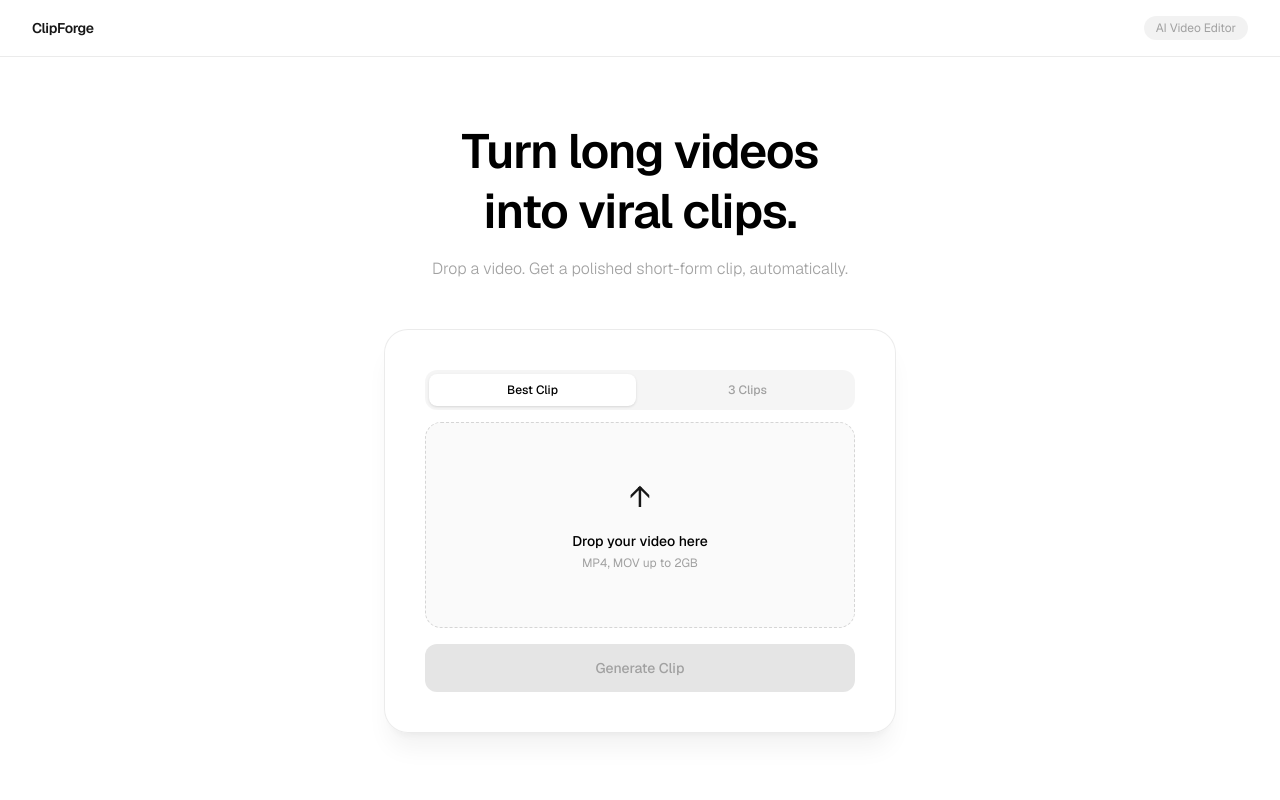
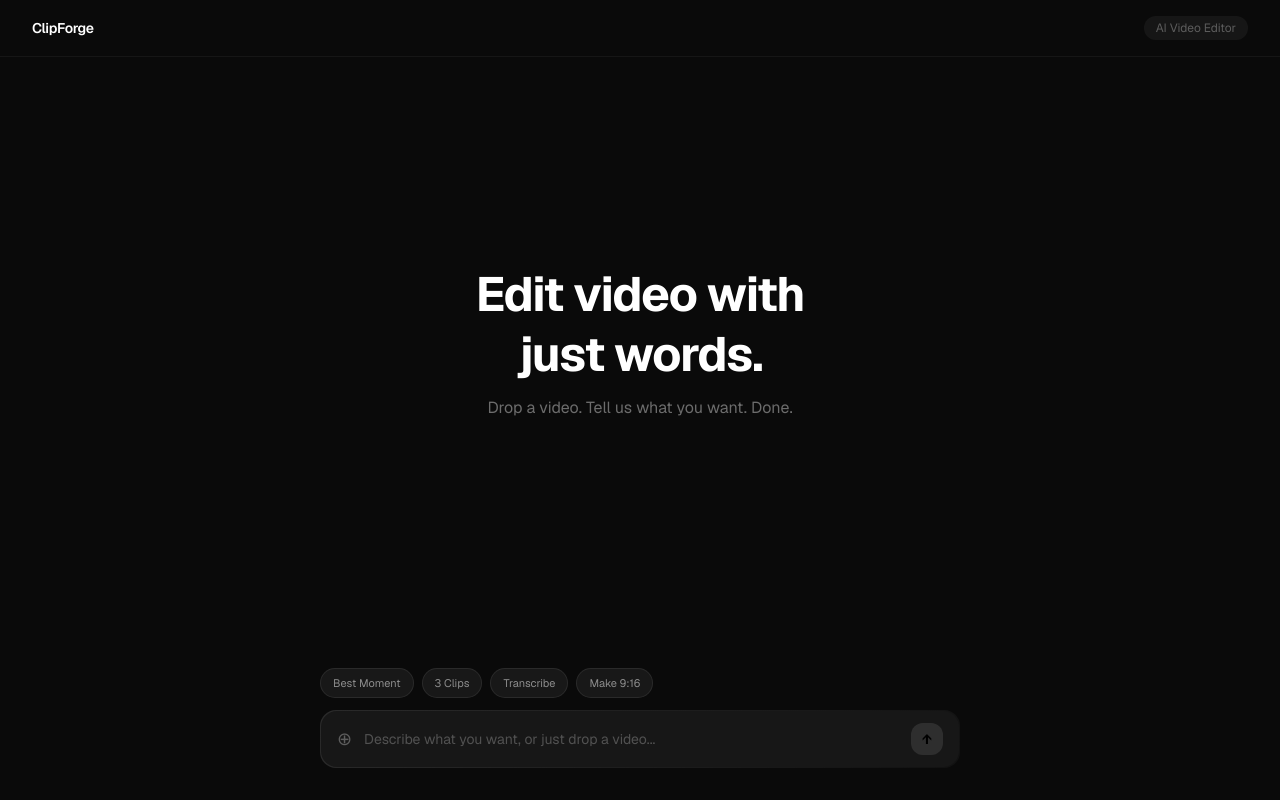
Before and after one commit to Riashabh/editing-software, a Next.js app in the folder frontend/: page / in a window 1280 px wide. Built offline with nearby package versions, Linux system fonts and the light colour scheme.

Commit message:
Add chat UI with intent parsing, dark theme landing page

```diff
--- a/frontend/app/page.tsx
+++ b/frontend/app/page.tsx
@@ -3,14 +3,11 @@ import { useState, useRef, useEffect } from "react";
 import VideoPlayer from "./components/VideoPlayer";
 import StylePanel, { SubStyle, Subtitle, DEFAULT_STYLE } from "./components/StylePanel";
 
-const steps = [
-  "Extracting audio",
-  "Transcribing with Whisper",
-  "Finding best moments with GPT-4o",
-  "Cutting & merging clips",
-  "Reframing to vertical",
-  "Burning subtitles",
-];
+interface Message {
+  role: "user" | "assistant";
+  text: string;
+  fileName?: string;
+}
 
 interface ClipResult {
   video_url: string;
@@ -32,13 +29,26 @@ function formatTime(s: number) {
   return `${m}:${sec.toString().padStart(2, "0")}`;
 }
 
+const CHIPS = [
+  { label: "Best Moment", text: "find the best moment and make a clip" },
+  { label: "3 Clips", text: "find the 3 best moments" },
+  { label: "Transcribe", text: "just transcribe this video" },
+  { label: "Make 9:16", text: "make it 9:16 vertical" },
+];
+
 export default function Home() {
-  const [file, setFile] = useState<File | null>(null);
-  const [dragging, setDragging] = useState(false);
+  // Chat state
+  const [messages, setMessages] = useState<Message[]>([
+    { role: "assistant", text: "Hey! Drop a video and tell me what you want to do with it." },
+  ]);
+  const [chatInput, setChatInput] = useState("");
+  const [chatFile, setChatFile] = useState<File | null>(null);
+  const [chatDragging, setChatDragging] = useState(false);
   const [processing, setProcessing] = useState(false);
-  const [currentStep, setCurrentStep] = useState(-1);
-  const [errorStep, setErrorStep] = useState(-1);
-  const [mode, setMode] = useState<"single" | "multi">("single");
+  const messagesEndRef = useRef<HTMLDivElement>(null);
+  const fileInputRef = useRef<HTMLInputElement>(null);
+
+  // Editor state
   const [result, setResult] = useState<ProcessResult | null>(null);
   const [selectedClip, setSelectedClip] = useState(0);
   const [style, setStyle] = useState<SubStyle>(DEFAULT_STYLE);
@@ -51,8 +61,87 @@ export default function Home() {
   const [isPlaying, setIsPlaying] = useState(false);
   const [currentTime, setCurrentTime] = useState(0);
   const [duration, setDuration] = useState(0);
-  const inputRef = useRef<HTMLInputElement>(null);
   const videoRef = useRef<HTMLVideoElement | null>(null);
+
+  useEffect(() => {
+    messagesEndRef.current?.scrollIntoView({ behavior: "smooth" });
+  }, [messages]);
+
+  const addMessage = (msg: Message) => setMessages(prev => [...prev, msg]);
+
+  const handleSend = async () => {
+    const text = chatInput.trim();
+    if (!text && !chatFile) return;
+    if (!chatFile) {
+      addMessage({ role: "user", text });
+      setChatInput("");
+      addMessage({ role: "assistant", text: "Please attach a video first — drag it into the chat or click the paperclip." });
+      return;
+    }
+
+    // Add user message
+    addMessage({ role: "user", text: text || "Process this video", fileName: chatFile.name });
+    setChatInput("");
+    const file = chatFile;
+    setChatFile(null);
+    setProcessing(true);
+
+    try {
+      // Parse intent
+      addMessage({ role: "assistant", text: "Got it, figuring out what you want..." });
+      let intent = { mode: "single", count: 1, aspectRatio: "original" };
+      if (text) {
+        const intentRes = await fetch("http://localhost:8000/parse-intent", {
+          method: "POST",
+          headers: { "Content-Type": "application/json" },
+          body: JSON.stringify({ message: text }),
+        });
+        if (intentRes.ok) intent = await intentRes.json();
+      }
+
+      const mode = intent.mode === "best_moments"
+        ? (intent.count > 1 ? "multi" : "single")
+        : "single";
+
+      addMessage({ role: "assistant", text: "Transcribing your video with Whisper..." });
+
+      const job_id = Math.random().toString(36).slice(2, 10);
+      setJobId(job_id);
+
+      const formData = new FormData();
+      formData.append("file", file);
+
+      const res = await fetch(
+        `http://localhost:8000/process?mode=${mode}&job_id=${job_id}&count=${intent.count}&aspectRatio=${intent.aspectRatio}`,
+        { method: "POST", body: formData }
+      );
+
+      if (!res.ok) {
+        const err = await res.json();
+        addMessage({ role: "assistant", text: `Something went wrong: ${err.detail}` });
+        return;
+      }
+
+      const data: ProcessResult = await res.json();
+
+      // Apply aspect ratio from intent
+      if (intent.aspectRatio && intent.aspectRatio !== "original") {
+        setStyle(s => ({ ...s, aspectRatio: intent.aspectRatio }));
+      }
+
+      addMessage({ role: "assistant", text: `Done! Opening your clip in the editor.` });
+      setTimeout(() => {
+        setResult(data);
+        setEditedSubtitles(null);
+        setSelectedClip(0);
+      }, 800);
+
+    } catch {
+      addMessage({ role: "assistant", text: "Something went wrong. Please try again." });
+    } finally {
+      setProcessing(false);
+    }
+  };
 
   const handleVideoMount = (el: HTMLVideoElement) => {
     videoRef.current = el;
@@ -110,62 +199,15 @@ export default function Home() {
     window.addEventListener("mouseup", onUp);
   };
 
-  const handleFile = (f: File) => {
-    setFile(f);
-    setResult(null);
-    setCurrentStep(-1);
-    setErrorStep(-1);
-  };
-
-  const handleProcess = async () => {
-    if (!file) return;
-    setProcessing(true);
-    setResult(null);
-    setCurrentStep(-1);
-    setErrorStep(-1);
-    setSelectedSub(null);
-
-    const job_id = Math.random().toString(36).slice(2, 10);
-    setJobId(job_id);
-
-    const formData = new FormData();
-    formData.append("file", file);
-
-    const timings = [0, 3000, 16000, 26000, 36000, 46000];
-    timings.forEach((t, i) => setTimeout(() => setCurrentStep(i), t));
-
-    try {
-      const res = await fetch(`http://localhost:8000/process?mode=${mode}&job_id=${job_id}`, {
-        method: "POST",
-        body: formData,
-      });
-      if (!res.ok) {
-        const err = await res.json();
-        alert("Error: " + err.detail);
-        return;
-      }
-      const data: ProcessResult = await res.json();
-      setResult(data);
-      setEditedSubtitles(null);
-      setSelectedClip(0);
-    } catch {
-      alert("Something went wrong.");
-    } finally {
-      setProcessing(false);
-    }
-  };
-
   const handleExport = async () => {
     if (!result) return;
     setExporting(true);
-
     const isMulti = result.mode === "multi";
     const clip = isMulti ? result.clips?.[selectedClip] : null;
     const params = new URLSearchParams({
       job_id: jobId,
       ...(clip?.srt_key ? { srt_key: clip.srt_key } : {}),
     });
-
     try {
       const res = await fetch(`http://localhost:8000/export?${params}`, {
         method: "POST",
@@ -201,69 +243,125 @@ export default function Home() {
   return (
     <div className="h-screen flex flex-col font-sans overflow-hidden">
       {/* Nav */}
-      <nav className="flex-shrink-0 w-full px-8 py-4 flex items-center justify-between bg-white border-b border-black/8 z-50">
-        <span className="text-sm font-semibold tracking-tight">ClipForge</span>
-        <span className="text-xs text-neutral-400 bg-black/5 px-3 py-1 rounded-full">AI Video Editor</span>
+      <nav className={`flex-shrink-0 w-full px-8 py-4 flex items-center justify-between z-50 border-b ${result ? "bg-white border-black/8" : "bg-neutral-950 border-white/5"}`}>
+        <span className={`text-sm font-semibold tracking-tight ${result ? "text-black" : "text-white"}`}>ClipForge</span>
+        {result && (
+          <button onClick={() => setResult(null)} className="text-xs text-neutral-400 hover:text-black transition-colors">← Back to chat</button>
+        )}
+        <span className={`text-xs px-3 py-1 rounded-full ${result ? "text-neutral-400 bg-black/5" : "text-white/30 bg-white/5"}`}>AI Video Editor</span>
       </nav>
 
-      {/* Upload view */}
+      {/* Chat view */}
       {!result && (
-        <main className="flex-1 flex flex-col items-center justify-start pt-16 px-4 bg-white overflow-auto">
-          <div className="text-center mb-12">
-            <h1 className="text-5xl font-semibold tracking-tight leading-tight text-black">
-              Turn long videos<br />into viral clips.
-            </h1>
-            <p className="mt-4 text-neutral-400 text-base font-light">
-              Drop a video. Get a polished short-form clip, automatically.
-            </p>
-          </div>
-
-          <div className="w-full max-w-lg bg-white/70 backdrop-blur-2xl border border-black/8 rounded-3xl p-10 shadow-xl shadow-black/5">
-            {/* Mode toggle */}
-            <div className="flex gap-2 mb-3 p-1 bg-black/[0.04] rounded-xl">
-              <button onClick={() => setMode("single")} className={`flex-1 py-2 text-xs font-medium rounded-lg transition-all ${mode === "single" ? "bg-white shadow-sm text-black" : "text-neutral-400"}`}>Best Clip</button>
-              <button onClick={() => setMode("multi")} className={`flex-1 py-2 text-xs font-medium rounded-lg transition-all ${mode === "multi" ? "bg-white shadow-sm text-black" : "text-neutral-400"}`}>3 Clips</button>
-            </div>
-
-            {/* Drop Zone */}
-            <div
-              onClick={() => inputRef.current?.click()}
-              onDragOver={(e) => { e.preventDefault(); setDragging(true); }}
-              onDragLeave={() => setDragging(false)}
-              onDrop={(e) => { e.preventDefault(); setDragging(false); const f = e.dataTransfer.files[0]; if (f) handleFile(f); }}
-              className={`border-dashed border rounded-2xl p-14 text-center cursor-pointer transition-all duration-200 ${dragging ? "border-black bg-black/5" : "border-black/15 bg-black/[0.02] hover:border-black/30"}`}
+        <main
+          className="flex-1 flex flex-col bg-neutral-950 overflow-hidden relative"
+          onDragOver={(e) => { e.preventDefault(); setChatDragging(true); }}
+          onDragLeave={() => setChatDragging(false)}
+          onDrop={(e) => {
+            e.preventDefault();
+            setChatDragging(false);
+            const f = e.dataTransfer.files[0];
+            if (f && f.type.startsWith("video/")) setChatFile(f);
+          }}
         >
-              <div className="text-3xl mb-4">↑</div>
-              <p className="text-sm font-medium text-black">Drop your video here</p>
-              <p className="text-xs text-neutral-400 mt-1">MP4, MOV up to 2GB</p>
-              <input ref={inputRef} type="file" accept="video/*" className="hidden" onChange={(e) => { if (e.target.files?.[0]) handleFile(e.target.files[0]); }} />
-            </div>
-
-            {file && (
-              <div className="mt-4 flex items-center justify-between bg-black/[0.04] rounded-xl px-4 py-3">
-                <span className="text-xs text-neutral-500 truncate max-w-xs">{file.name}</span>
-                <button onClick={() => setFile(null)} className="text-neutral-300 hover:text-black ml-4 text-base transition-colors">✕</button>
+          {/* Drag overlay */}
+          {chatDragging && (
+            <div className="absolute inset-0 z-50 bg-white/5 border-2 border-dashed border-white/20 flex items-center justify-center">
+              <p className="text-sm font-medium text-white">Drop your video</p>
             </div>
           )}
 
-            <button onClick={handleProcess} disabled={!file || processing} className="mt-4 w-full py-3.5 rounded-xl bg-black text-white text-sm font-medium transition-all hover:bg-neutral-800 disabled:bg-neutral-200 disabled:text-neutral-400 disabled:cursor-not-allowed">
-              {processing ? "Processing..." : mode === "single" ? "Generate Clip" : "Generate 3 Clips"}
-            </button>
-
-            {/* Steps */}
-            {processing && (
-              <div className="mt-8 flex flex-col gap-3">
-                {errorStep >= 0 && <p className="text-xs text-red-400 font-medium mb-1">Failed at: {steps[errorStep]}.</p>}
-                {steps.map((step, i) => (
-                  <div key={i} className={`flex items-center gap-3 text-xs transition-all duration-300 ${i === errorStep ? "text-red-400 font-medium" : i < currentStep ? "text-neutral-400" : i === currentStep ? "text-black font-medium" : "text-neutral-200"}`}>
-                    {i === currentStep && errorStep < 0
-                      ? <div className="w-3 h-3 rounded-full border border-black border-t-transparent animate-spin flex-shrink-0" />
-                      : <div className={`w-1.5 h-1.5 rounded-full flex-shrink-0 ${i === errorStep ? "bg-red-400" : i < currentStep ? "bg-neutral-300" : "bg-neutral-100"}`} />}
-                    {step}
+          {/* Messages — only show when there's more than the initial greeting */}
+          {messages.length > 1 ? (
+            <div className="flex-1 overflow-y-auto px-4 py-6 flex flex-col gap-3 max-w-2xl w-full mx-auto">
+              {messages.map((msg, i) => (
+                <div key={i} className={`flex ${msg.role === "user" ? "justify-end" : "justify-start"}`}>
+                  <div className={`max-w-sm rounded-2xl px-4 py-3 text-sm ${msg.role === "user" ? "bg-white text-black rounded-br-sm" : "bg-white/[0.08] text-white rounded-bl-sm"}`}>
+                    {msg.fileName && (
+                      <p className="text-[11px] opacity-50 mb-1 font-mono">📎 {msg.fileName}</p>
+                    )}
+                    {msg.text}
+                  </div>
                 </div>
               ))}
+              {processing && (
+                <div className="flex justify-start">
+                  <div className="bg-white/[0.08] rounded-2xl rounded-bl-sm px-4 py-3 flex gap-1 items-center">
+                    <div className="w-1.5 h-1.5 bg-white/40 rounded-full animate-bounce" style={{ animationDelay: "0ms" }} />
+                    <div className="w-1.5 h-1.5 bg-white/40 rounded-full animate-bounce" style={{ animationDelay: "150ms" }} />
+                    <div className="w-1.5 h-1.5 bg-white/40 rounded-full animate-bounce" style={{ animationDelay: "300ms" }} />
+                  </div>
                 </div>
               )}
+              <div ref={messagesEndRef} />
+            </div>
+          ) : (
+            /* Hero — shown before first message */
+            <div className="flex-1 flex flex-col items-center justify-center px-4">
+              <h1 className="text-5xl font-bold tracking-tight text-white text-center leading-tight mb-3">
+                Edit video with<br />just words.
+              </h1>
+              <p className="text-white/40 text-base text-center mb-10">Drop a video. Tell us what you want. Done.</p>
+            </div>
+          )}
+
+          {/* Input area */}
+          <div className="flex-shrink-0 px-4 pb-8 max-w-2xl w-full mx-auto">
+            {/* File preview */}
+            {chatFile && (
+              <div className="flex items-center gap-2 mb-2 bg-white/[0.06] rounded-xl px-3 py-2">
+                <span className="text-xs text-white/50 truncate flex-1 font-mono">📎 {chatFile.name}</span>
+                <button onClick={() => setChatFile(null)} className="text-white/30 hover:text-white text-sm transition-colors">✕</button>
+              </div>
+            )}
+
+            {/* Quick chips */}
+            <div className="flex gap-2 mb-3 flex-wrap">
+              {CHIPS.map(chip => (
+                <button
+                  key={chip.label}
+                  onClick={() => setChatInput(prev => prev ? `${prev} ${chip.text}` : chip.text)}
+                  className="text-[11px] px-3 py-1.5 rounded-full bg-white/[0.06] hover:bg-white/[0.12] text-white/50 hover:text-white border border-white/8 transition-all"
+                >
+                  {chip.label}
+                </button>
+              ))}
+            </div>
+
+            {/* Input box with gradient border */}
+            <div className="p-px rounded-2xl" style={{ background: "linear-gradient(135deg, #ffffff22, #ffffff08)" }}>
+              <div className="bg-neutral-900 rounded-2xl px-4 py-3 flex items-center gap-3">
+                <button
+                  onClick={() => fileInputRef.current?.click()}
+                  className="flex-shrink-0 text-white/30 hover:text-white transition-colors text-lg"
+                  title="Attach video"
+                >
+                  ⊕
+                </button>
+                <input
+                  ref={fileInputRef}
+                  type="file"
+                  accept="video/*"
+                  className="hidden"
+                  onChange={(e) => { if (e.target.files?.[0]) setChatFile(e.target.files[0]); }}
+                />
+                <input
+                  type="text"
+                  value={chatInput}
+                  onChange={e => setChatInput(e.target.value)}
+                  onKeyDown={e => { if (e.key === "Enter" && !e.shiftKey) { e.preventDefault(); handleSend(); } }}
+                  placeholder="Describe what you want, or just drop a video..."
+                  className="flex-1 bg-transparent text-sm text-white outline-none placeholder:text-white/25"
+                />
+                <button
+                  onClick={handleSend}
+                  disabled={processing || (!chatInput.trim() && !chatFile)}
+                  className="flex-shrink-0 w-8 h-8 rounded-xl bg-white flex items-center justify-center text-black text-sm font-bold transition-all hover:bg-white/90 disabled:bg-white/10 disabled:cursor-not-allowed"
+                >
+                  ↑
+                </button>
+              </div>
+            </div>
           </div>
         </main>
       )}
@@ -305,21 +403,12 @@ export default function Home() {
                   onVideoMount={handleVideoMount}
                 />
               </div>
-
-              {/* Back button */}
-              <button
-                onClick={() => setResult(null)}
-                className="absolute bottom-6 left-6 text-xs text-neutral-300 hover:text-black transition-colors"
-              >
-                ← New video
-              </button>
             </div>
 
             {/* Right — sidebar */}
             <div className="w-80 bg-white border-l border-black/8 flex flex-col overflow-y-auto">
               <div className="p-6 flex-1">
                 {selectedSub !== null ? (
-                  /* Subtitle editor mode */
                   <div className="flex flex-col gap-4 h-full">
                     <div className="flex items-center justify-between">
                       <p className="text-xs font-medium text-black">Edit Subtitle</p>
@@ -347,7 +436,6 @@ export default function Home() {
                     </button>
                   </div>
                 ) : (
-                  /* Style panel mode */
                   <StylePanel style={style} onChange={setStyle} onExport={handleExport} exporting={exporting} />
                 )}
               </div>
@@ -357,15 +445,12 @@ export default function Home() {
           {/* Controls bar */}
           <div className="flex-shrink-0 h-11 bg-white border-t border-black/8 flex items-center justify-center gap-4 px-4 relative">
             <div onMouseDown={onTimelineDrag} className="absolute top-0 left-0 right-0 h-1 cursor-row-resize" />
-            {/* Prev / Play / Next */}
             <button onClick={handlePrevSub} className="text-neutral-400 hover:text-black transition-colors text-base">⏮</button>
             <button onClick={handlePlayPause} className="w-8 h-8 rounded-full bg-black flex items-center justify-center text-white text-sm hover:bg-neutral-800 transition-colors">
               {isPlaying ? "⏸" : "▶"}
             </button>
             <button onClick={handleNextSub} className="text-neutral-400 hover:text-black transition-colors text-base">⏭</button>
             <span className="text-xs text-neutral-400 font-mono">{formatTime(currentTime)} / {formatTime(duration)}</span>
-
-            {/* Zoom slider — right side */}
             <div className="absolute right-4 flex items-center gap-1.5">
               <button onClick={() => setZoomPct(z => Math.max(5, z - 15))} className="text-neutral-300 hover:text-black text-xs leading-none transition-colors">−</button>
               <input
@@ -392,18 +477,14 @@ export default function Home() {
 
             return (
               <div className="relative flex-shrink-0 bg-white" style={{ height: timelineHeight }}>
-                {/* Right fade */}
                 <div className="pointer-events-none absolute top-0 right-0 w-10 h-full bg-gradient-to-l from-white to-transparent z-10" />
-
                 <div className="h-full overflow-x-auto overflow-y-hidden">
                   <div className="relative h-full" style={{ width: totalWidth }}>
-                    {/* Timecode ruler */}
                     <div className="relative h-5 border-b border-black/8 cursor-pointer" onClick={(e) => {
                       const rect = e.currentTarget.getBoundingClientRect();
                       const time = clipStart + (e.clientX - rect.left - 16) / PX_PER_SEC;
                       if (videoRef.current) videoRef.current.currentTime = Math.max(0, time);
                     }}>
-                      {/* Playhead marker on ruler */}
                       <div className="absolute top-0 bottom-0 w-px bg-red-500 z-10 pointer-events-none" style={{ left: (currentTime - clipStart) * PX_PER_SEC + 16 }} />
                       {ticks.map(t => (
                         <div key={t} className="absolute top-0 flex items-center gap-1" style={{ left: t * PX_PER_SEC + 16 }}>
@@ -412,14 +493,11 @@ export default function Home() {
                         </div>
                       ))}
                     </div>
-
-                    {/* Subtitle track */}
                     <div className="relative mx-4 cursor-pointer" style={{ height: timelineHeight - RULER_H }} onClick={(e) => {
                       const rect = e.currentTarget.getBoundingClientRect();
                       const time = clipStart + (e.clientX - rect.left) / PX_PER_SEC;
                       if (videoRef.current) videoRef.current.currentTime = Math.max(0, time);
                     }}>
-                      {/* Playhead */}
                       <div
                         className="absolute top-0 bottom-0 w-3 -ml-1.5 z-20 cursor-ew-resize flex justify-center"
                         style={{ left: (currentTime - clipStart) * PX_PER_SEC }}
```
Also changed, not shown: 1 other file (tests, documents, lock files or other folders). Lines whose indentation alone changed are shown as unchanged.
